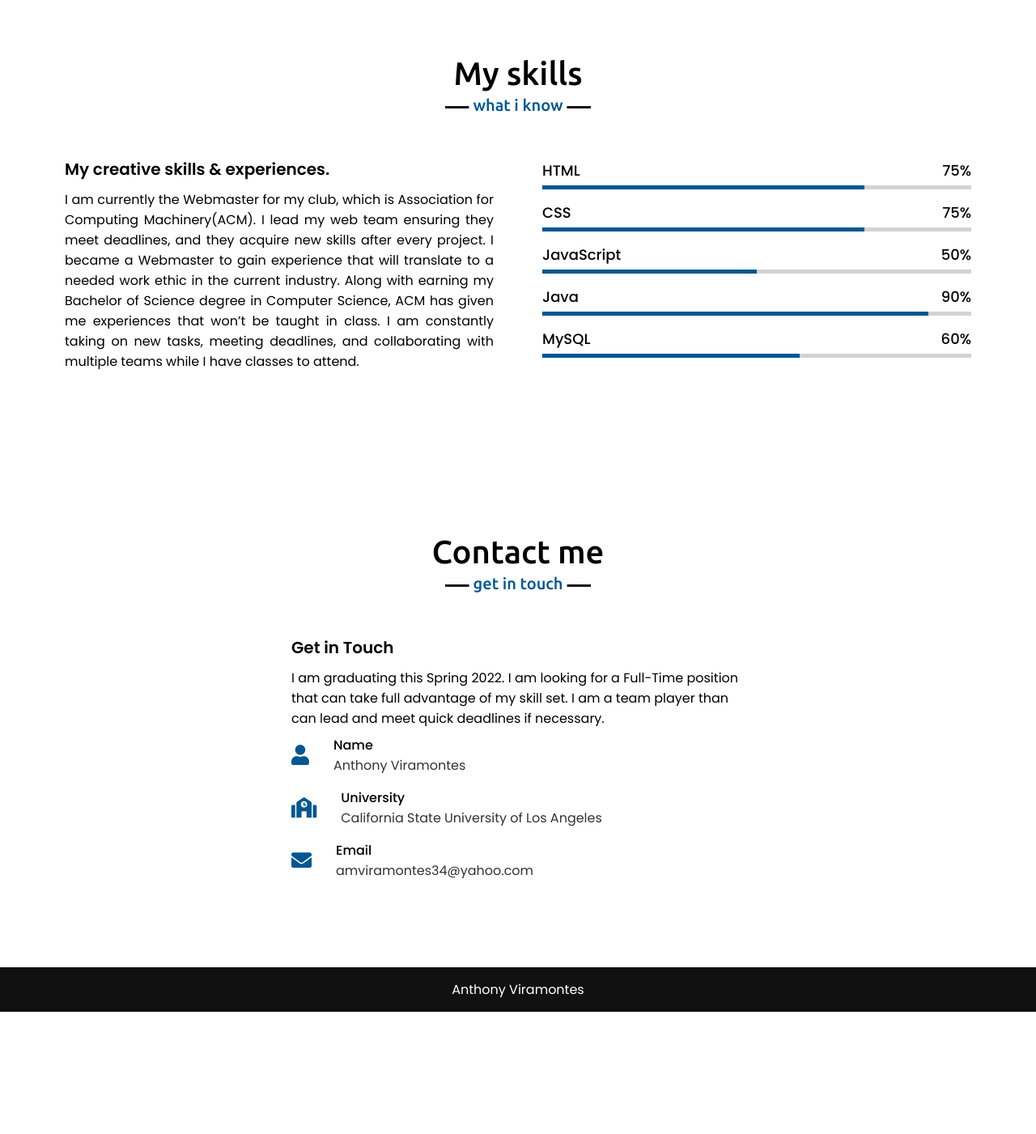
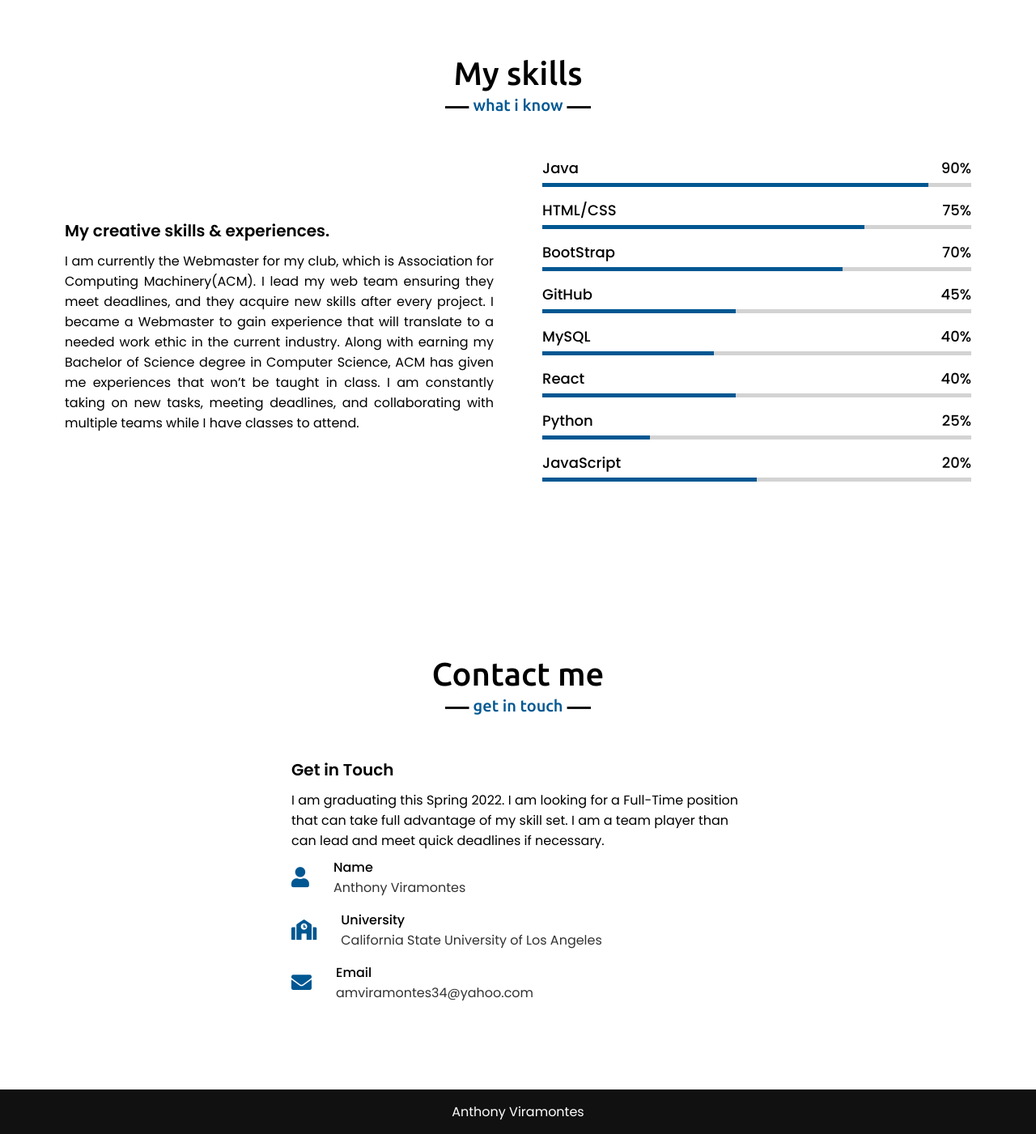
Before and after one commit to moses1252/AV_web.github.io, a PHP site: page / in a window 1280 px wide. Shown: the part 2337-3738 px from the top of the page at 81% size. Before the commit the page ends 3587 px from the top, so only its background shows below. Run offline with PHP 8.4, Linux system fonts and the light colour scheme.

Commit message:
Added Python, GItHub, and react to my skills
I fixed the percentage on skills because they were off. I made them more accurate and up to date on my current skills

```diff
--- a/index.html
+++ b/index.html
@@ -27,7 +27,6 @@
                 <li><a href="#about" class="menu-btn">About</a></li>
                 <li><a href="#services" class="menu-btn">Services</a></li>
                 <li><a href="#skills" class="menu-btn">Skills</a></li>
-                <!-- <li><a href="#teams" class="menu-btn">Teams</a></li> -->
                 <li><a href="#contact" class="menu-btn">Contact</a></li>
             </ul>
             <div class="menu-btn">
@@ -35,7 +34,6 @@
             </div>
         </div>
     </nav>
-    <!-- home section start -->
     <section class="home" id="home">
         <div class="max-width">
             <div class="home-content">
@@ -46,7 +44,6 @@
             </div>
         </div>
     </section>
-    <!-- about section start -->
     <section class="about" id="about">
         <div class="max-width">
             <h2 class="title">About me</h2>
@@ -116,27 +113,6 @@
                 <div class="column right">
                     <div class="bars">
                         <div class="info">
-                            <span>HTML</span>
-                            <span>75%</span>
-                        </div>
-                        <div class="line html"></div>
-                    </div>
-                    <div class="bars">
-                        <div class="info">
-                            <span>CSS</span>
-                            <span>75%</span>
-                        </div>
-                        <div class="line css"></div>
-                    </div>
-                    <div class="bars">
-                        <div class="info">
-                            <span>JavaScript</span>
-                            <span>50%</span>
-                        </div>
-                        <div class="line js"></div>
-                    </div>
-                    <div class="bars">
-                        <div class="info">
                             <span>Java</span>
                             <span>90%</span>
                         </div>
@@ -144,60 +120,57 @@
                     </div>
                     <div class="bars">
                         <div class="info">
+                            <span>HTML/CSS</span>
+                            <span>75%</span>
+                        </div>
+                        <div class="line html"></div>
+                    </div>
+                    <div class="bars">
+                        <div class="info">
+                            <span>BootStrap</span>
+                            <span>70%</span>
+                        </div>
+                        <div class="line bootstrap"></div>
+                    </div>
+                    <div class="bars">
+                        <div class="info">
+                            <span>GitHub</span>
+                            <span>45%</span>
+                        </div>
+                        <div class="line github"></div>
+                    </div>
+                    <div class="bars">
+                        <div class="info">
                             <span>MySQL</span>
-                            <span>60%</span>
+                            <span>40%</span>
                         </div>
                         <div class="line mysql"></div>
+                    </div>
+                    <div class="bars">
+                        <div class="info">
+                            <span>React</span>
+                            <span>40%</span>
+                        </div>
+                        <div class="line github"></div>
+                    </div>
+                    <div class="bars">
+                        <div class="info">
+                            <span>Python</span>
+                            <span>25%</span>
+                        </div>
+                        <div class="line python"></div>
+                    </div>
+                    <div class="bars">
+                        <div class="info">
+                            <span>JavaScript</span>
+                            <span>20%</span>
+                        </div>
+                        <div class="line js"></div>
                     </div>
                 </div>
             </div>
         </div>
     </section>
-    <!-- teams section start
-    <section class="teams" id="teams">
-        <div class="max-width">
-            <h2 class="title">My teams</h2>
-            <div class="carousel owl-carousel">
-                <div class="card">
-                    <div class="box">
-                        <img src="images/profile-1.jpeg" alt="">
-                        <div class="text">Someone name</div>
-                        <p>Lorem ipsum dolor sit amet consectetur adipisicing elit.</p>
-                    </div>
-                </div>
-                <div class="card">
-                    <div class="box">
-                        <img src="images/profile-2.jpeg" alt="">
-                        <div class="text">Someone name</div>
-                        <p>Lorem ipsum dolor sit amet consectetur adipisicing elit.</p>
-                    </div>
-                </div>
-                <div class="card">
-                    <div class="box">
-                        <img src="images/profile-3.jpeg" alt="">
-                        <div class="text">Someone name</div>
-                        <p>Lorem ipsum dolor sit amet consectetur adipisicing elit.</p>
-                    </div>
-                </div>
-                <div class="card">
-                    <div class="box">
-                        <img src="images/profile-4.jpeg" alt="">
-                        <div class="text">Someone name</div>
-                        <p>Lorem ipsum dolor sit amet consectetur adipisicing elit.</p>
-                    </div>
-                </div>
-                <div class="card">
-                    <div class="box">
-                        <img src="images/profile-5.jpeg" alt="">
-                        <div class="text">Someone name</div>
-                        <p>Lorem ipsum dolor sit amet consectetur adipisicing elit.</p>
-                    </div>
-                </div>
-            </div>
-        </div>
-    </section>
-    -->
-    <!-- contact section start -->
     <section class="contact" id="contact">
         <div class="max-width">
             <h2 class="title">Contact me</h2>
@@ -229,32 +202,9 @@
                         </div>
                     </div>
                 </div>
-                <!-- <div class="column right">
-                    <div class="text">Message me</div>
-                    <form class="contact-form" action="contact_me@anthonyviramontes.me" method="post" >
-                        <div class="fields">
-                            <div class="field name">
-                                <input type="text" name="name" placeholder="Full Name" required>
-                            </div>
-                            <div class="field email">
-                                <input type="text" name="mail"  placeholder="Your e-mail" required>
-                            </div>
-                        </div>
-                        <div class="field subject">
-                            <input type="text" name="subject"  placeholder="Subject" required>
-                        </div>
-                        <div class="field textarea">
-                            <textarea name="message" cols="30" rows="10" placeholder="Message" required></textarea>
-                        </div>
-                        <div class="button-area">
-                            <button type="submit" name="submit">Send message</button>
-                        </div>
-                    </form>
-                </div> -->
             </div>
         </div>
     </section>
-    <!-- footer section start -->
     <footer>
         <span>Anthony Viramontes</span>
     </footer>
--- a/style.css
+++ b/style.css
@@ -375,7 +375,19 @@ section .title::after{
     width: 90%;
 }
 .skills-content .right .mysql::before{
-    width: 60%;
+    width: 40%;
+}
+.skills-content .right .github::before{
+    width: 45%;
+}
+.skills-content .right .python::before{
+    width: 25%;
+}
+.skills-content .right .bootstrap::before{
+    width: 70%;
+}
+.skills-content .right .react::before{
+    width: 40%;
 }
 
 /* teams section styling */
```
